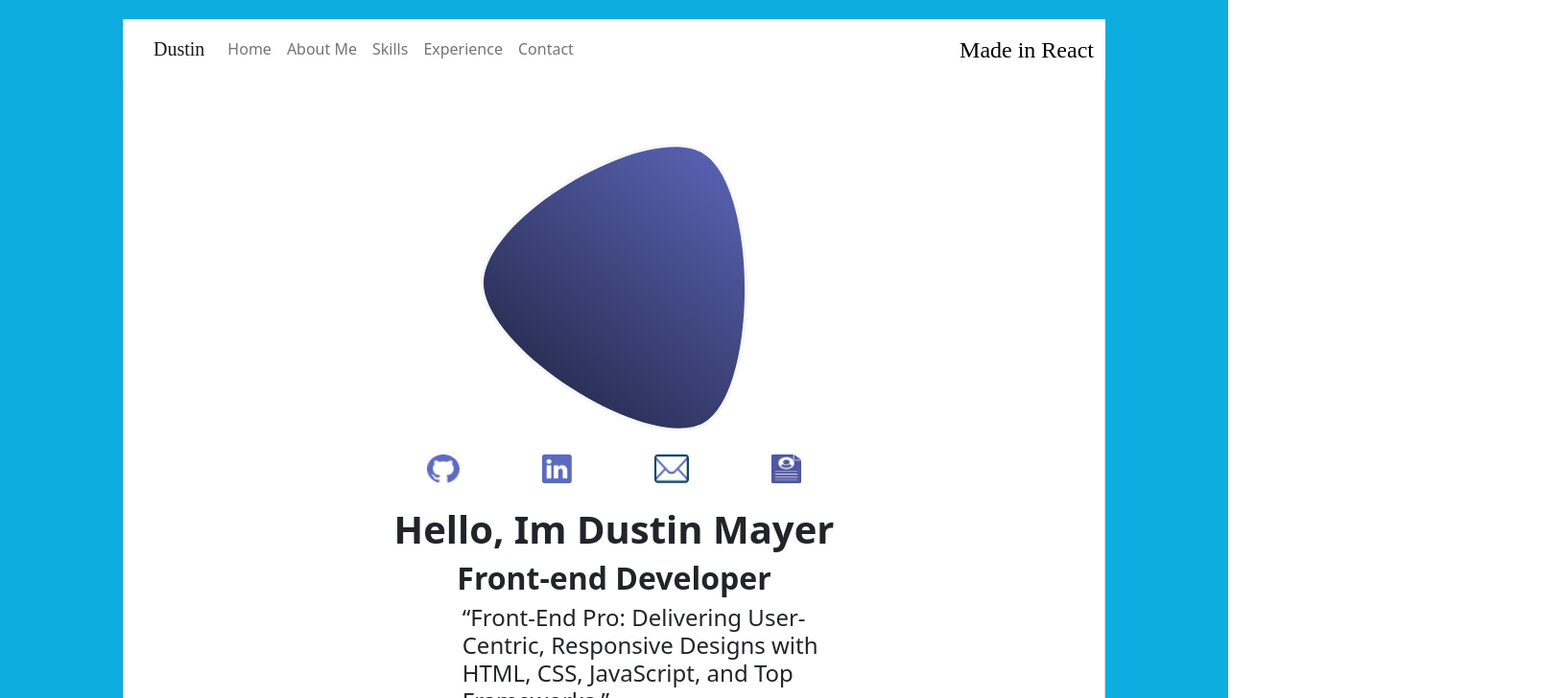
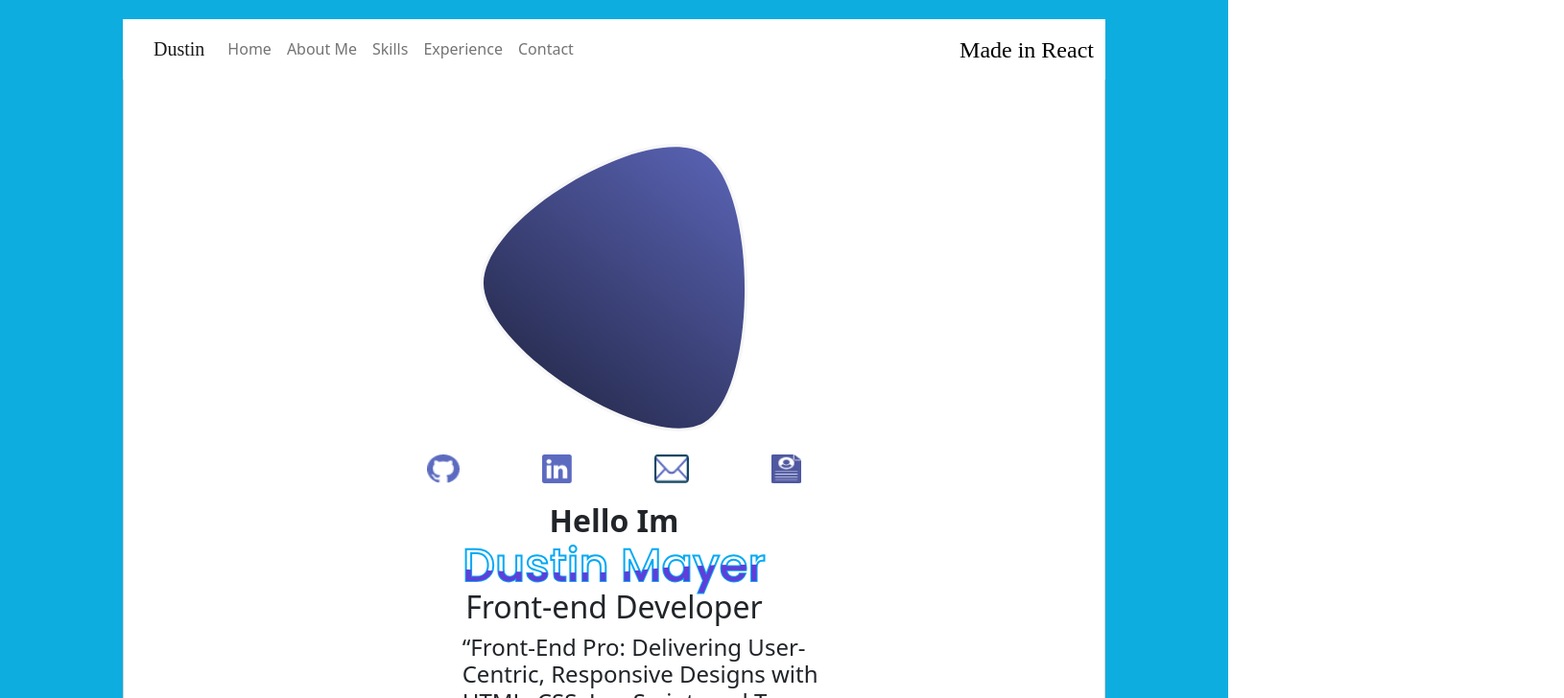
Before and after one commit to maye0085/portfolio, a React (Create React App) app: page / in a window 1280 px wide. Shown: the top 728 px of the page at 96% size, 1630 px wide, since content can reach past the window. Built offline with nearby package versions, Linux system fonts and the light colour scheme.

Commit message:
added animations to Header Name

```diff
--- a/src/App.css
+++ b/src/App.css
@@ -6,6 +6,8 @@
   display: flex;
   justify-content: center;
 } */
+
+@import url("https://fonts.googleapis.com/css?family=Poppins:100,200,300,400,500,600,700,800,900");
 
 .webBackground {
   background: rgb(150, 66, 191);
@@ -16,6 +18,76 @@
   );
   height: 100%;
   padding-bottom: 15px;
+}
+
+.testAnim{
+
+    margin: 0;
+    padding: 0;
+    box-sizing: border-box;
+    font-family: "Poppins", sans-serif;
+
+}
+
+.topHeyHeader{
+  padding-top: 20px;
+  display: flex;
+  justify-content: center;
+
+}
+
+.testContent {
+  margin-top: 20px;
+ position: relative;
+  left: 50%
+}
+
+.testContent h4 {
+  color: #fff;
+  font-size: 3em;
+  position: absolute;
+  transform: translate(-50%, -50%);
+}
+
+.testContent h4:nth-child(1) {
+  color: transparent;
+  -webkit-text-stroke: 2px #03a9f4;
+}
+
+.testContent h4:nth-child(2) {
+  color: #5f3ed9;
+  animation: animate 4s ease-in-out infinite;
+}
+
+@keyframes animate {
+  0%,
+  100% {
+    clip-path: polygon(
+      0% 45%,
+      16% 44%,
+      33% 50%,
+      54% 60%,
+      70% 61%,
+      84% 59%,
+      100% 52%,
+      100% 100%,
+      0% 100%
+    );
+  }
+
+  50% {
+    clip-path: polygon(
+      0% 60%,
+      15% 65%,
+      34% 66%,
+      51% 62%,
+      67% 50%,
+      84% 45%,
+      100% 46%,
+      100% 100%,
+      0% 100%
+    );
+  }
 }
 
 .card {
--- a/src/App.js
+++ b/src/App.js
@@ -181,11 +181,21 @@ function App() {
 
               {/* Content here */}
 
+
+
+                  <div className="topHeyHeader ">
+                    <h2 className="fw-bold">Hello Im</h2>
+                  </div>
+
+              <div className="testAnim">
+                <div className="testContent">
+                  <h4>Dustin Mayer</h4>
+                  <h4>Dustin Mayer</h4>
+                </div>
+              </div>
+
               <div className="mt-4 row justify-content-center ">
-                <h1 className="row justify-content-center fw-bold">
-                  Hello, Im Dustin Mayer
-                </h1>
-                <h2 className=" row justify-content-center fw-bold">
+                <h2 className=" row justify-content-center">
                   Front-end Developer
                 </h2>
                 <h4 className="descHome">
@@ -431,7 +441,10 @@ function App() {
             </h1>
             <h3 className="text-center justify-content-center row">
               Canadian Sales Calculator <br />
-              React App on <a href="https://play.google.com/store/apps/details?id=com.blueseedapps.canadianSalesTaxCalc">Google Play Store</a>
+              React App on{" "}
+              <a href="https://play.google.com/store/apps/details?id=com.blueseedapps.canadianSalesTaxCalc">
+                Google Play Store
+              </a>
             </h3>
             <div className="content">
               <p>
```
